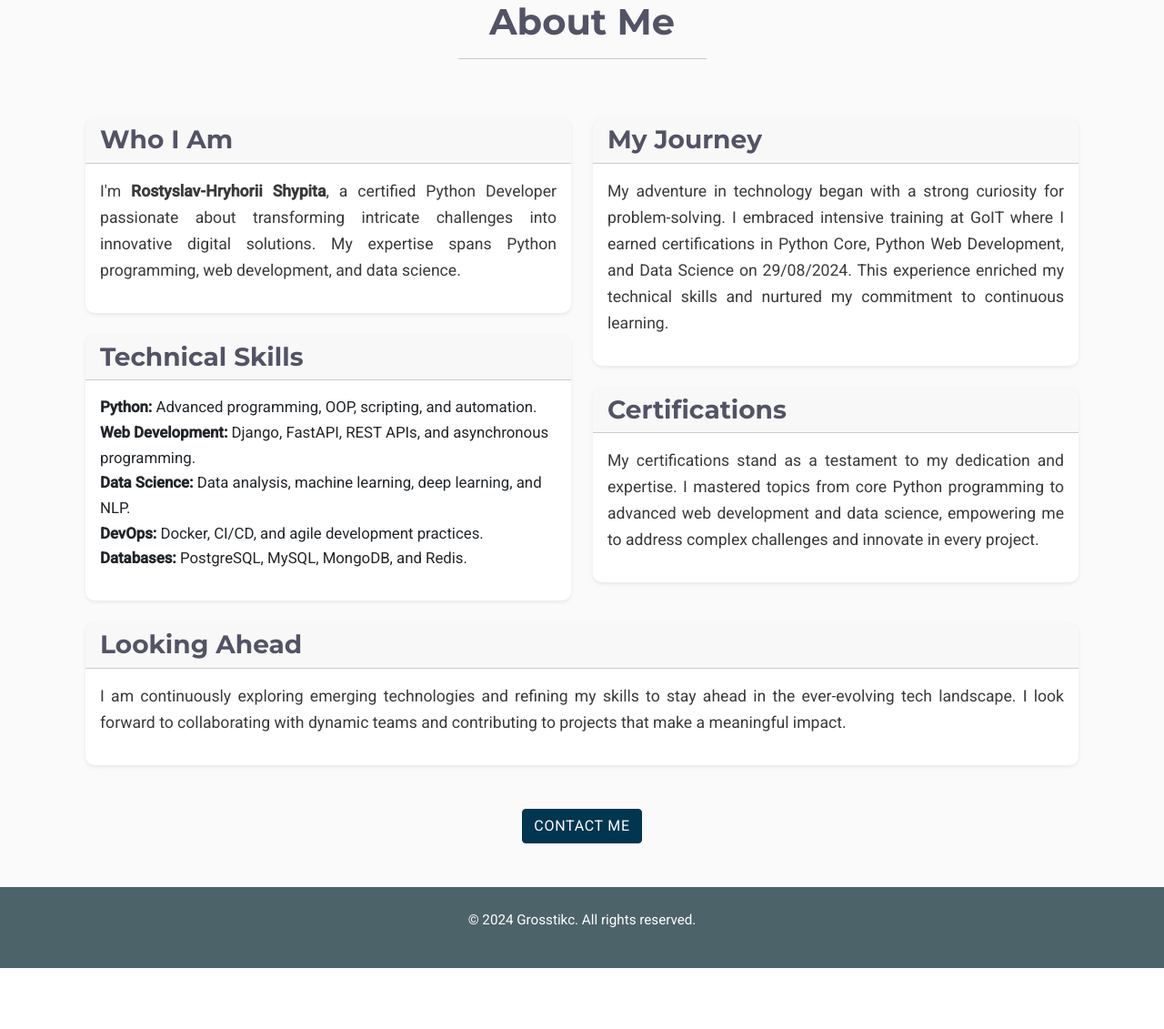
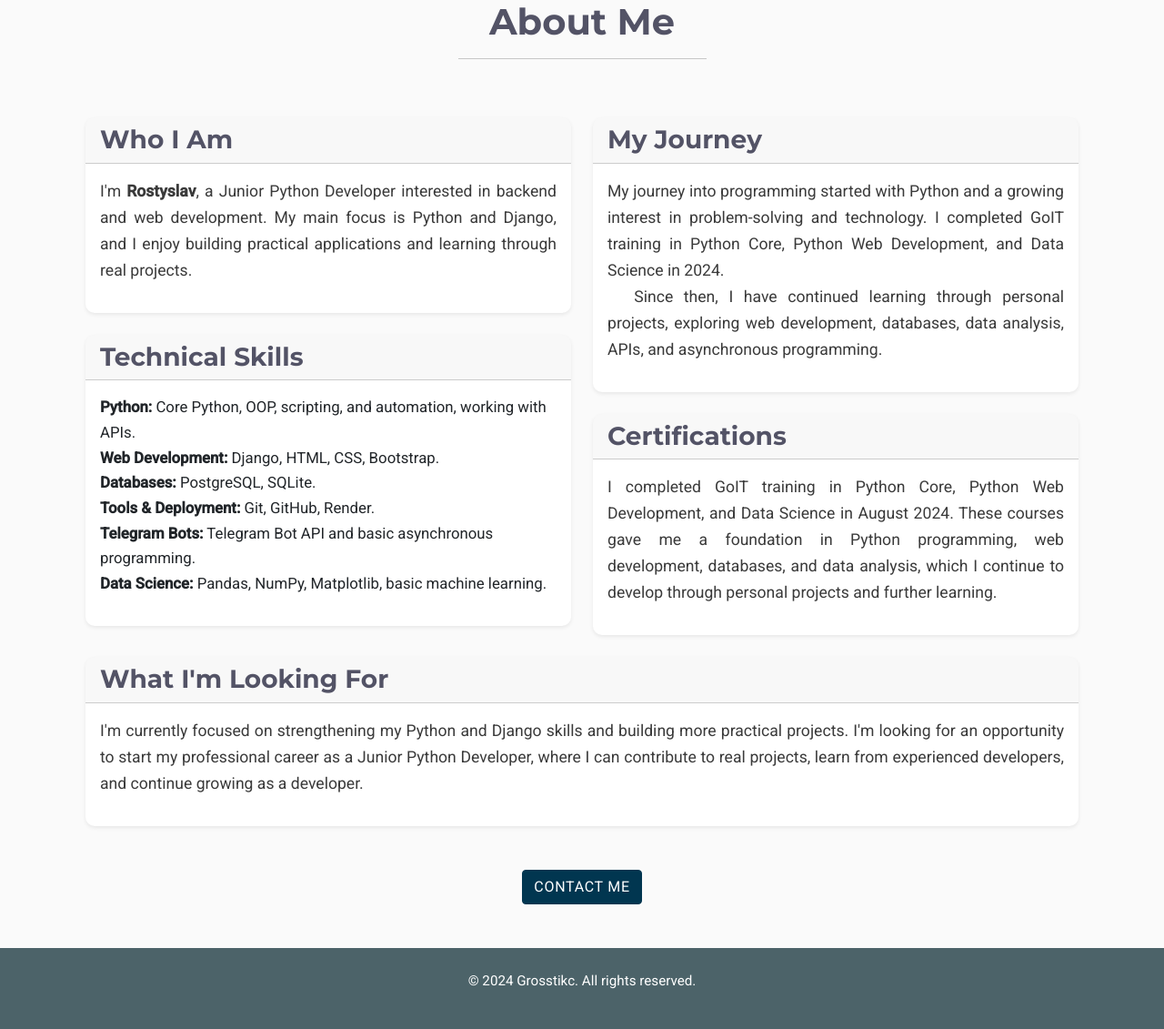
Before and after one commit to Grosstikc/grosstick-portfolio, a Django app: page /about/ in a window 1280 px wide. Shown: the part 162-1293 px from the top of the page at 91% size. Before the commit the page ends 1226 px from the top, so only its background shows below. Run offline with Django 5.2, Linux system fonts and the light colour scheme.

Commit message:
Update text on About and main sections.

```diff
--- a/portfolio/templates/portfolio/about.html
+++ b/portfolio/templates/portfolio/about.html
@@ -30,7 +30,10 @@
                 </div>
                 <div class="card-body">
                     <p>
-                        I'm <strong>Rostyslav-Hryhorii Shypita</strong>, a certified Python Developer passionate about transforming intricate challenges into innovative digital solutions. My expertise spans Python programming, web development, and data science.
+                        I'm <strong>Rostyslav</strong>, a Junior Python Developer interested in
+                        backend and web development.
+                        My main focus is Python and Django, and I enjoy building practical
+                        applications and learning through real projects.
                     </p>
                 </div>
             </div>
@@ -40,11 +43,12 @@
                 </div>
                 <div class="card-body">
                     <ul class="list-unstyled">
-                        <li><strong>Python:</strong> Advanced programming, OOP, scripting, and automation.</li>
-                        <li><strong>Web Development:</strong> Django, FastAPI, REST APIs, and asynchronous programming.</li>
-                        <li><strong>Data Science:</strong> Data analysis, machine learning, deep learning, and NLP.</li>
-                        <li><strong>DevOps:</strong> Docker, CI/CD, and agile development practices.</li>
-                        <li><strong>Databases:</strong> PostgreSQL, MySQL, MongoDB, and Redis.</li>
+                        <li><strong>Python:</strong> Core Python, OOP, scripting, and automation, working with APIs.</li>
+                        <li><strong>Web Development:</strong> Django, HTML, CSS, Bootstrap.</li>
+                        <li><strong>Databases:</strong> PostgreSQL, SQLite.</li>
+                        <li><strong>Tools & Deployment:</strong> Git, GitHub, Render.</li>
+                        <li><strong>Telegram Bots:</strong> Telegram Bot API and basic asynchronous programming.</li>
+                        <li><strong>Data Science:</strong> Pandas, NumPy, Matplotlib, basic machine learning.</li>
                     </ul>
                 </div>
             </div>
@@ -58,7 +62,14 @@
                 </div>
                 <div class="card-body">
                     <p>
-                        My adventure in technology began with a strong curiosity for problem-solving. I embraced intensive training at GoIT where I earned certifications in Python Core, Python Web Development, and Data Science on 29/08/2024. This experience enriched my technical skills and nurtured my commitment to continuous learning.
+                        My journey into programming started with Python and a growing interest in
+                        problem-solving and technology.
+                        I completed GoIT training in Python Core, Python Web Development, and
+                        Data Science in 2024.
+                        <br>&emsp;
+                        Since then, I have continued learning through personal projects,
+                        exploring web development, databases, data analysis, APIs, and
+                        asynchronous programming.
                     </p>
                 </div>
             </div>
@@ -68,7 +79,11 @@
                 </div>
                 <div class="card-body">
                     <p>
-                        My certifications stand as a testament to my dedication and expertise. I mastered topics from core Python programming to advanced web development and data science, empowering me to address complex challenges and innovate in every project.
+                        I completed GoIT training in Python Core, Python Web Development,
+                        and Data Science in August 2024.
+                        These courses gave me a foundation in Python programming, web development,
+                        databases, and data analysis, which I continue to develop through
+                        personal projects and further learning.
                     </p>
                 </div>
             </div>
@@ -80,11 +95,15 @@
         <div class="col-12">
             <div class="card mb-4 shadow-sm">
                 <div class="card-header pastel-header">
-                    <h3 class="mb-0">Looking Ahead</h3>
+                    <h3 class="mb-0">What I'm Looking For</h3>
                 </div>
                 <div class="card-body">
                     <p>
-                        I am continuously exploring emerging technologies and refining my skills to stay ahead in the ever-evolving tech landscape. I look forward to collaborating with dynamic teams and contributing to projects that make a meaningful impact.
+                        I'm currently focused on strengthening my Python and Django skills
+                        and building more practical projects.
+                        I'm looking for an opportunity to start my professional career as a
+                        Junior Python Developer, where I can contribute to real projects,
+                        learn from experienced developers, and continue growing as a developer.
                     </p>
                 </div>
             </div>
--- a/static/css/custom.css
+++ b/static/css/custom.css
@@ -22,16 +22,13 @@ h1, h2, h3, h4, h5, h6 {
 
 /* --- Hero Section --- */
 .hero {
-  /* New animated gradient background */
-  background: linear-gradient(135deg, #adc4cd, #fef8f8);
-  background-size: 400% 400%;
-  animation: gradientAnimation 15s ease infinite, fadeIn 1s forwards;
+    background: linear-gradient(135deg, #3f6f91, #5f8fb3);
     padding: 70px 0;
     border-radius: 10px;
-  box-shadow: 0 6px 10px rgba(0, 0, 0, 0.1);
+    box-shadow: 0 6px 10px rgba(0, 0, 0, 0.15);
     color: #ffffff;
     text-align: center;
-  position: relative; /* Needed for the scroll indicator */
+    position: relative;
 }
 
 /* Keyframes for the gradient animation */
@@ -48,13 +45,13 @@ h1, h2, h3, h4, h5, h6 {
 }
 
 .hero h1 {
-  color: #212534; /* Change to white for higher contrast if your background is dark */
+    color: #ffffff;
     font-weight: bold;
     font-family: 'Georgia', serif;
-  font-size: 3.5rem; /* Increase font size */
+    font-size: 3.5rem;
     text-align: center;
-  text-shadow: 2px 2px 5px rgba(0, 0, 0, 0.6); /* Add a shadow for better legibility */
-  letter-spacing: 1px; /* Slightly increased letter spacing */
+    text-shadow: 2px 2px 5px rgba(0, 0, 0, 0.4);
+    letter-spacing: 1px;
 }
 
 
@@ -129,7 +126,7 @@ footer p {
   font-size: 1.15rem;
   color: #2d2d2d;
   padding-left: 0;  /* Adjust spacing as needed */
-  margin-left: -20px; /* Reduce negative margin; try removing it entirely if needed */
+  margin-left: 0; /* Reduce negative margin; try removing it entirely if needed */
   max-width: 100%;
 }
 
```
Also changed, not shown: portfolio/templates/portfolio/portfolio.html (+25 -21 lines). Lines whose indentation alone changed are shown as unchanged.
